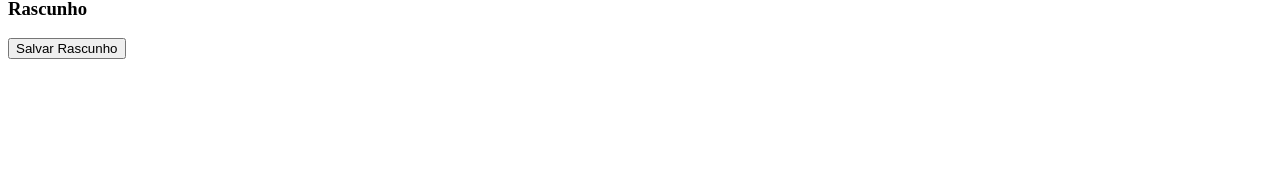
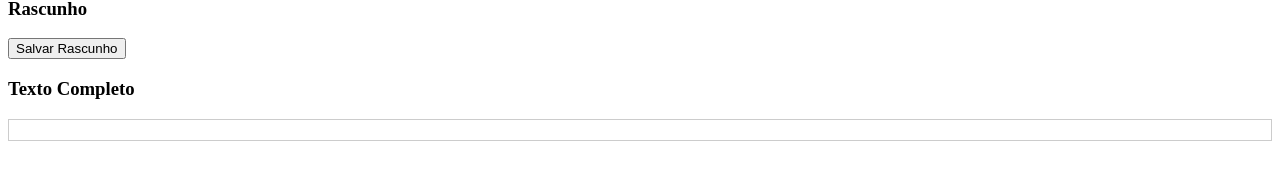
Before and after one commit to mfernandanll/essay-helper, a React (Vite) app: page / in a window 1280 px wide. Shown: the part 130-310 px from the top of the page. Built offline with nearby package versions, Linux system fonts and the light colour scheme.

Commit message:
Showing essay complete

```diff
--- a/src/components/DraftEditor.tsx
+++ b/src/components/DraftEditor.tsx
@@ -33,6 +33,16 @@ export function DraftEditor() {
       </div>
 
       <button onClick={saveDraft}>Salvar Rascunho</button>
+
+      <div>
+        <h3>Texto Completo</h3>
+        <div style={{ border: "1px solid #ccc", padding: "10px" }}>
+          {paragraphs.map((p) => (
+            <p key={p.id}>{p.text}</p>
+          ))}
+        </div>
+      </div>
+
     </div>
   )
 }
```
